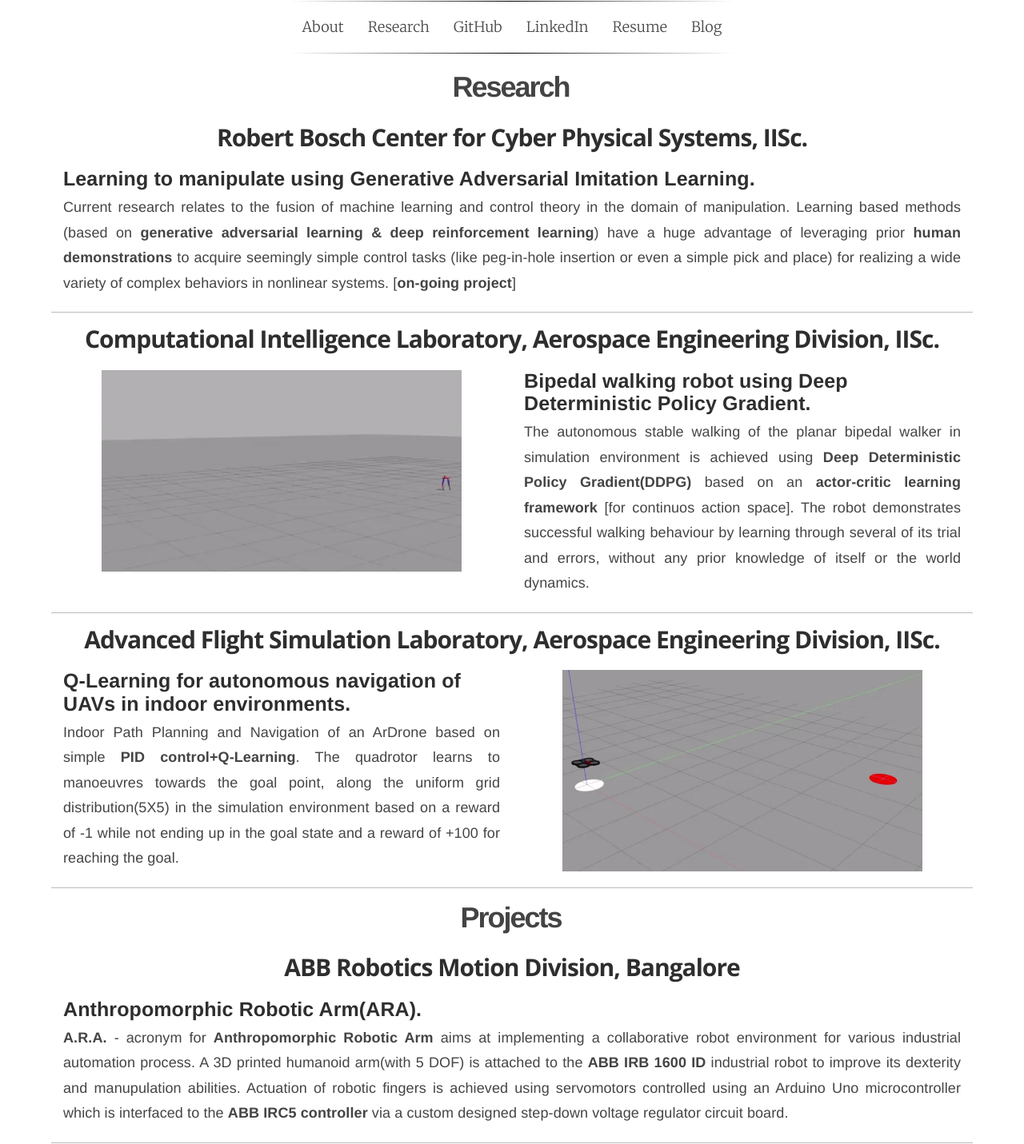
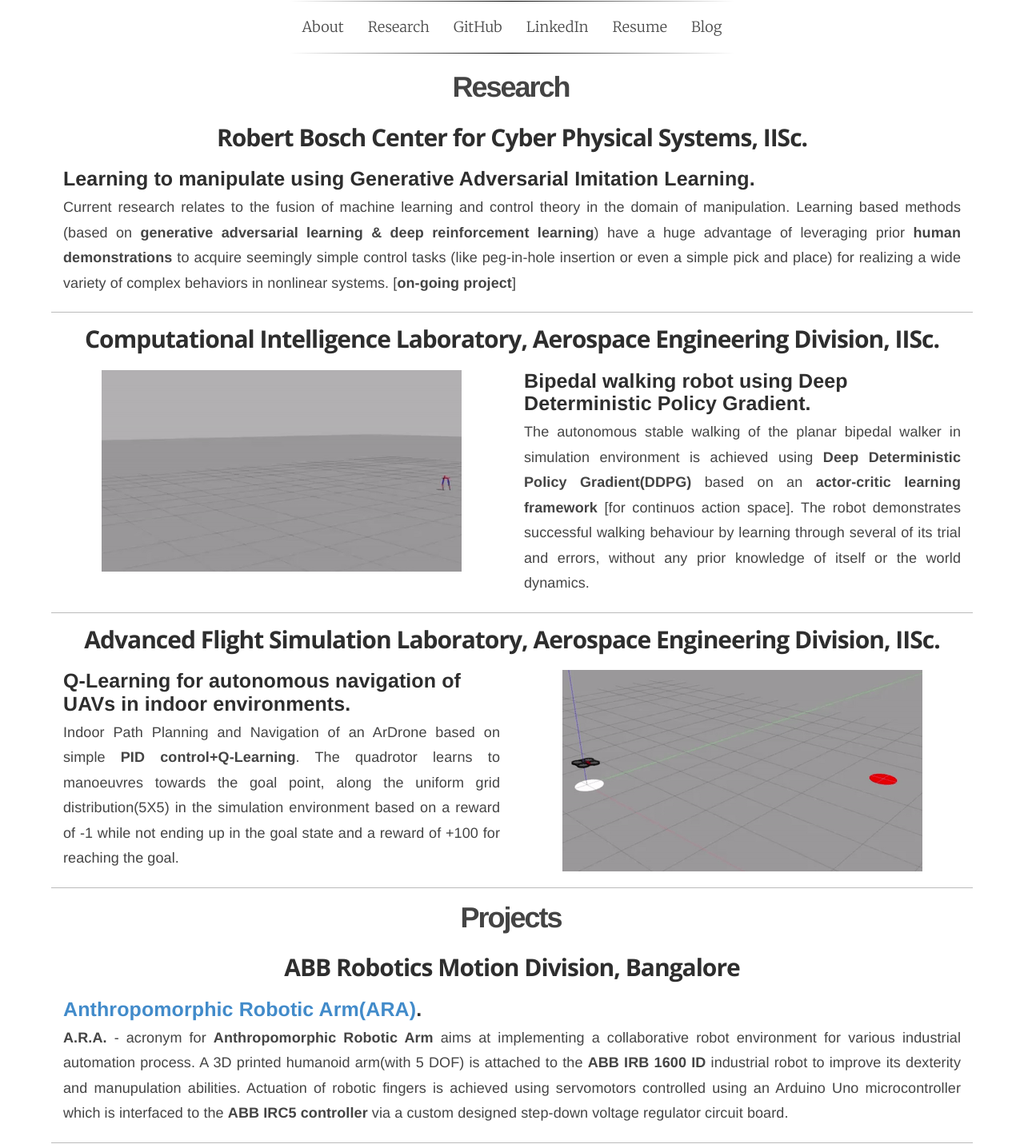
Before and after one commit to navuboy/navuboy.github.io, a Jekyll site: the page built from research.html, in a window 1280 px wide. Shown: the whole page at 80% size. Built offline with Jekyll 4.4.1, drawn with Linux system fonts in a browser that asks for light colours; some web fonts are replaced.

Commit message:
updated research.md

```diff
--- a/_includes/research.md
+++ b/_includes/research.md
@@ -77,7 +77,7 @@
 <div class="container-fluid">
   <div class="row">
     <div class="col-md-12">
-        <h3 class="rtitle"><b>Anthropomorphic Robotic Arm(ARA).</b></h3>
+        <h3 class="rtitle"><b><a href="http://www.cense.iisc.ac.in/bharadwaj-amrutur" class="md-link">Anthropomorphic Robotic Arm(ARA)</a>.</b></h3>
         <p style="text-align:justify">
         <strong>A.R.A.</strong> - acronym for <strong>Anthropomorphic Robotic Arm</strong> aims at implementing a collaborative robot environment for various  industrial automation process. A 3D printed humanoid arm(with 5 DOF) is attached to the <strong>ABB IRB 1600 ID</strong> industrial robot to improve its dexterity and manupulation abilities. Actuation of robotic fingers is achieved using servomotors controlled using an Arduino Uno microcontroller which is interfaced to the <strong>ABB IRC5 controller</strong> via a custom designed step-down voltage regulator circuit board.
         </p>
```
